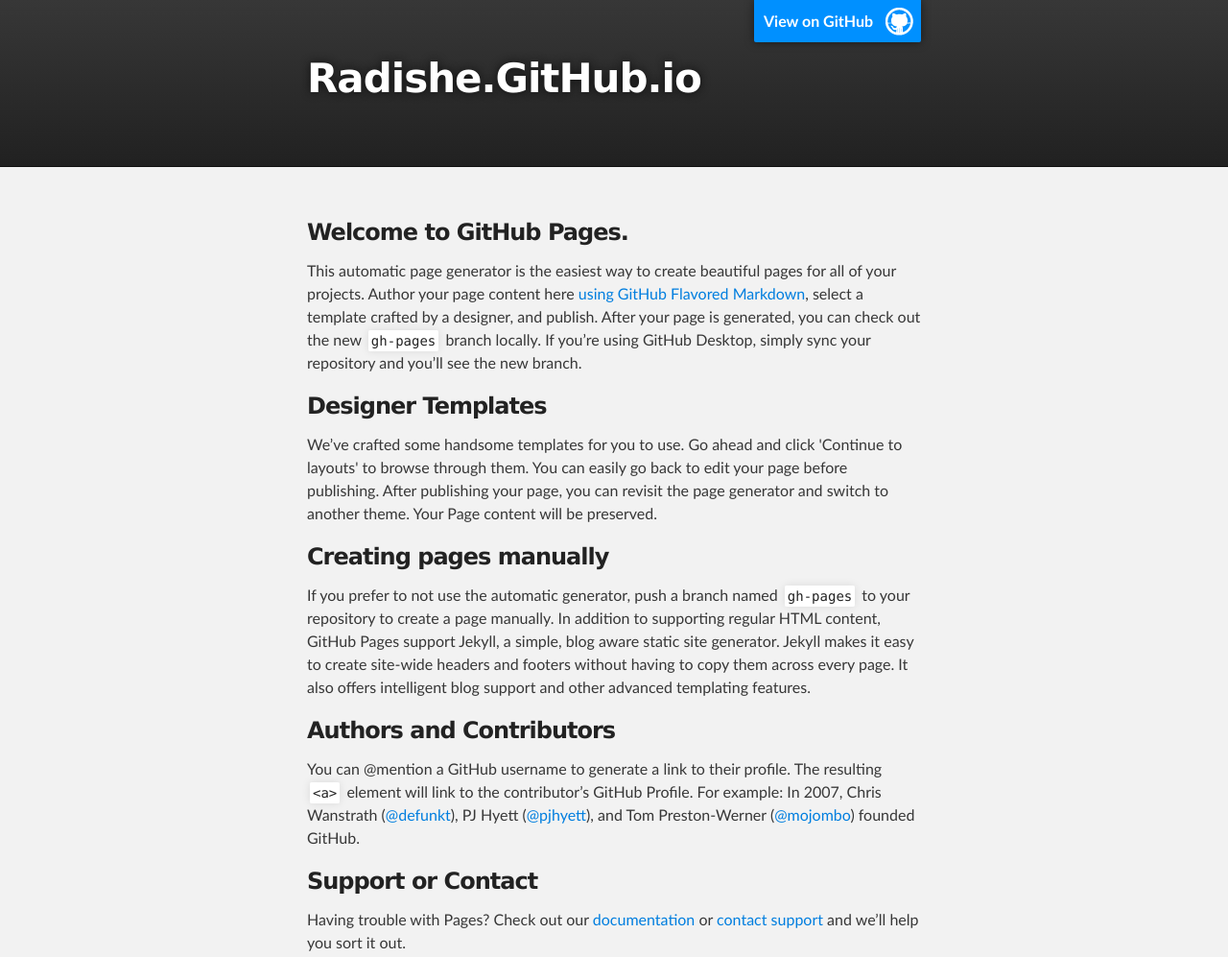
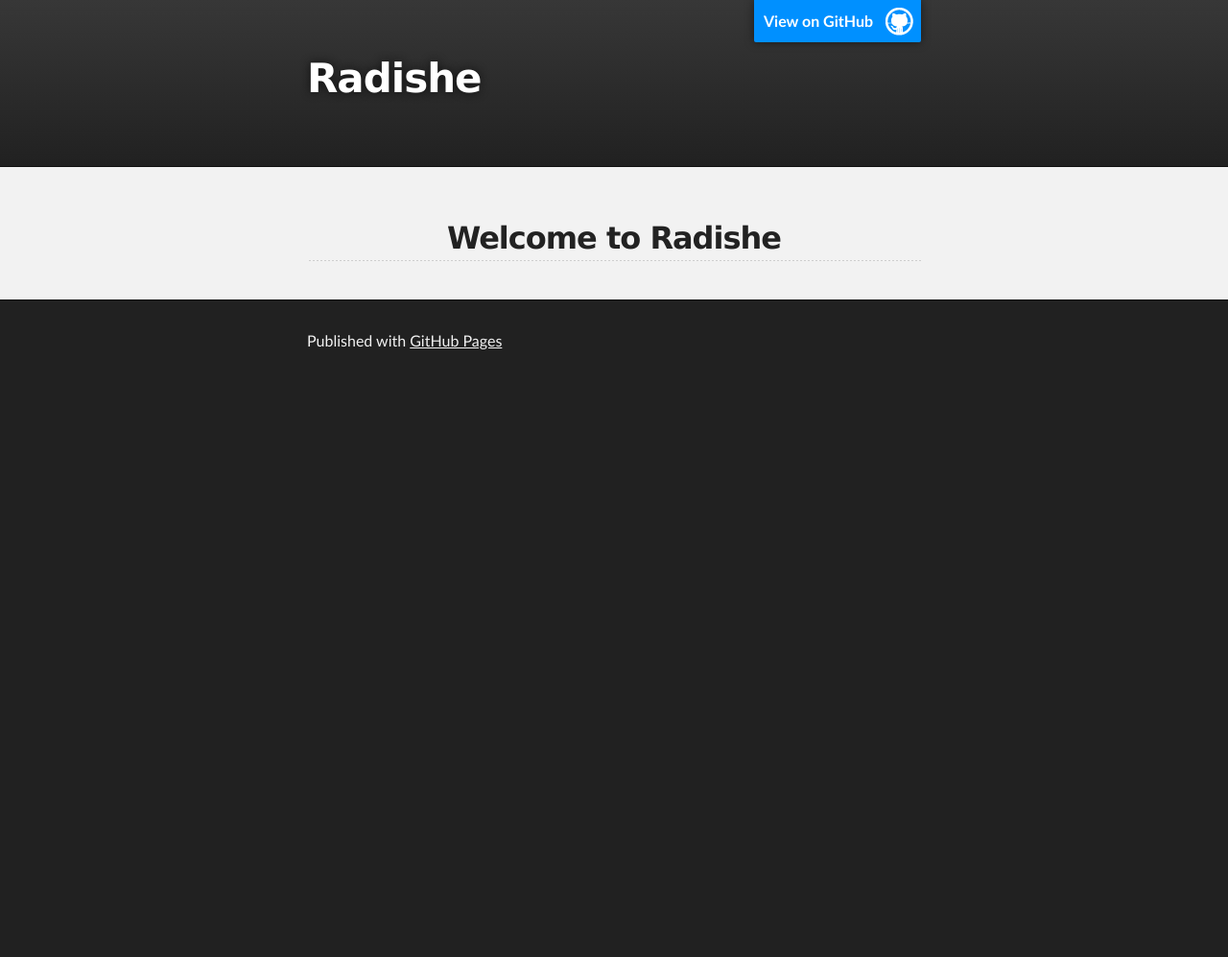
Before and after one commit to Colourful01/iwinter.github.io, a plain HTML site: page index.html in a window 1280 px wide. Shown: the top 997 px of the page at 96% size. After the commit the page ends 800 px from the top, so only its background shows below. Drawn offline with Linux system fonts and the light colour scheme.

Commit message:
Update index.html

```diff
--- a/index.html
+++ b/index.html
@@ -8,7 +8,7 @@
 
     <link rel="stylesheet" type="text/css" media="screen" href="stylesheets/stylesheet.css">
 
-    <title>Radishe.GitHub.io</title>
+    <title>Radishe</title>
   </head>
 
   <body>
@@ -18,7 +18,7 @@
         <header class="inner">
           <a id="forkme_banner" href="https://github.com/Radishe">View on GitHub</a>
 
-          <h1 id="project_title">Radishe.GitHub.io</h1>
+          <h1 id="project_title">Radishe</h1>
           <h2 id="project_tagline"></h2>
 
         </header>
@@ -27,30 +27,10 @@
     <!-- MAIN CONTENT -->
     <div id="main_content_wrap" class="outer">
       <section id="main_content" class="inner">
-        <h3>
-<a id="welcome-to-github-pages" class="anchor" href="#welcome-to-github-pages" aria-hidden="true"><span aria-hidden="true" class="octicon octicon-link"></span></a>Welcome to GitHub Pages.</h3>
+        <h2 align="center">
+<a id="welcome-to-github-pages" class="anchor" href="#welcome-to-github-pages" aria-hidden="true"><span aria-hidden="true" class="octicon octicon-link"></span></a>Welcome to Radishe</h2>
 
-<p>This automatic page generator is the easiest way to create beautiful pages for all of your projects. Author your page content here <a href="https://guides.github.com/features/mastering-markdown/">using GitHub Flavored Markdown</a>, select a template crafted by a designer, and publish. After your page is generated, you can check out the new <code>gh-pages</code> branch locally. If you’re using GitHub Desktop, simply sync your repository and you’ll see the new branch.</p>
 
-<h3>
-<a id="designer-templates" class="anchor" href="#designer-templates" aria-hidden="true"><span aria-hidden="true" class="octicon octicon-link"></span></a>Designer Templates</h3>
-
-<p>We’ve crafted some handsome templates for you to use. Go ahead and click 'Continue to layouts' to browse through them. You can easily go back to edit your page before publishing. After publishing your page, you can revisit the page generator and switch to another theme. Your Page content will be preserved.</p>
-
-<h3>
-<a id="creating-pages-manually" class="anchor" href="#creating-pages-manually" aria-hidden="true"><span aria-hidden="true" class="octicon octicon-link"></span></a>Creating pages manually</h3>
-
-<p>If you prefer to not use the automatic generator, push a branch named <code>gh-pages</code> to your repository to create a page manually. In addition to supporting regular HTML content, GitHub Pages support Jekyll, a simple, blog aware static site generator. Jekyll makes it easy to create site-wide headers and footers without having to copy them across every page. It also offers intelligent blog support and other advanced templating features.</p>
-
-<h3>
-<a id="authors-and-contributors" class="anchor" href="#authors-and-contributors" aria-hidden="true"><span aria-hidden="true" class="octicon octicon-link"></span></a>Authors and Contributors</h3>
-
-<p>You can @mention a GitHub username to generate a link to their profile. The resulting <code>&lt;a&gt;</code> element will link to the contributor’s GitHub Profile. For example: In 2007, Chris Wanstrath (<a href="https://github.com/defunkt" class="user-mention">@defunkt</a>), PJ Hyett (<a href="https://github.com/pjhyett" class="user-mention">@pjhyett</a>), and Tom Preston-Werner (<a href="https://github.com/mojombo" class="user-mention">@mojombo</a>) founded GitHub.</p>
-
-<h3>
-<a id="support-or-contact" class="anchor" href="#support-or-contact" aria-hidden="true"><span aria-hidden="true" class="octicon octicon-link"></span></a>Support or Contact</h3>
-
-<p>Having trouble with Pages? Check out our <a href="https://help.github.com/pages">documentation</a> or <a href="https://github.com/contact">contact support</a> and we’ll help you sort it out.</p>
       </section>
     </div>
 
```
